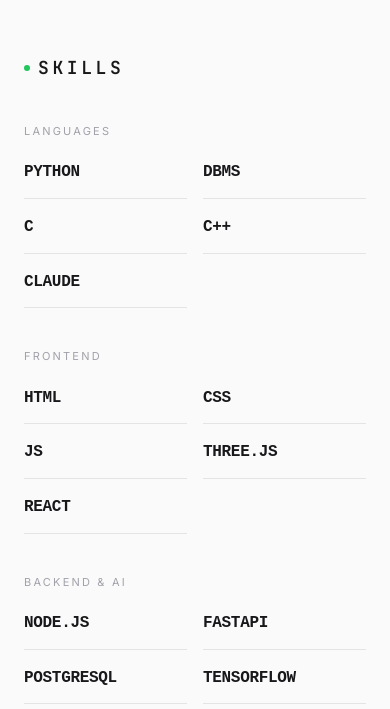
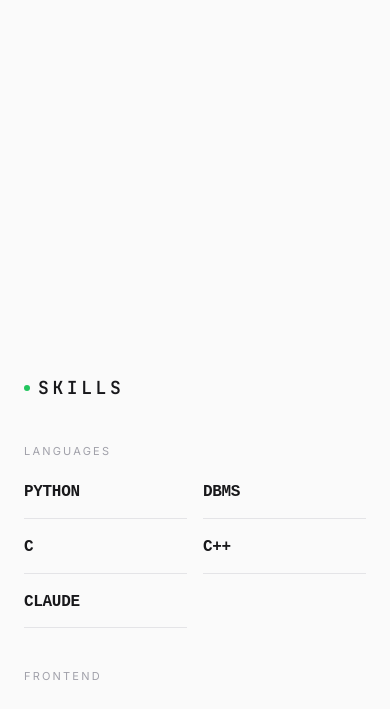
Before and after one commit to Devam510/Devam-s-Portfolio, a React (Vite) app: page / in a window 390 px wide. Shown: the part 850-1559 px from the top of the page. Built offline with nearby package versions, Linux system fonts and the light colour scheme; a web font is replaced by a local one.

Commit message:
style: add physical space for mobile floating card in skills section to prevent overlap

```diff
--- a/src/components/Skills.jsx
+++ b/src/components/Skills.jsx
@@ -75,7 +75,7 @@
       </div>
 
       {/* Mobile simple grid version */}
-      <section id="skills" className="md:hidden" style={{ background: '#fafafa', padding: 'clamp(60px, 8vw, 80px) clamp(24px, 6vw, 48px)' }}>
+      <section id="skills" className="md:hidden" style={{ background: '#fafafa', paddingTop: '380px', paddingBottom: '80px', paddingLeft: 'clamp(24px, 6vw, 48px)', paddingRight: 'clamp(24px, 6vw, 48px)' }}>
         {/* Label */}
         <div style={{ display: 'flex', alignItems: 'center', gap: '8px', marginBottom: '40px' }}>
           <div style={{ width: '6px', height: '6px', borderRadius: '50%', background: '#22c55e' }} />
```
